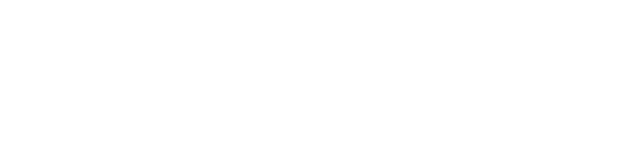
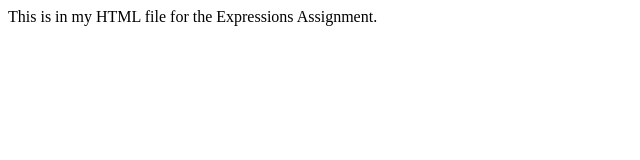
Before and after one commit to mgarciagalianora/GarciaGalianoRamirez_Montserrat_SDI, a plain HTML site: page GarciaGalianoRamirez_Montserrat_Expressions_Assignment/Expressions_Assignment.html in a window 1280 px wide. Shown: the whole page, without its empty margins (0-640 px from the left). Drawn offline with Linux system fonts and the light colour scheme.

Commit message:
Expressions Assignment 2
Commit 2

```diff
--- a/GarciaGalianoRamirez_Montserrat_Expressions_Assignment/Expressions_Assignment.html
+++ b/GarciaGalianoRamirez_Montserrat_Expressions_Assignment/Expressions_Assignment.html
@@ -2,9 +2,10 @@
 <html lang="en">
 <head>
     <meta charset="UTF-8">
-    <title></title>
+    <title>Expressions Assignment</title>
+    <script src="js/Expressions_Assignment.js"></script>
 </head>
 <body>
-
+This is in my HTML file for the Expressions Assignment.
 </body>
 </html>
```
Also changed, not shown: GarciaGalianoRamirez_Montserrat_Expressions_Assignment/js/Expressions_Assignment.js (+5 -2 lines).
